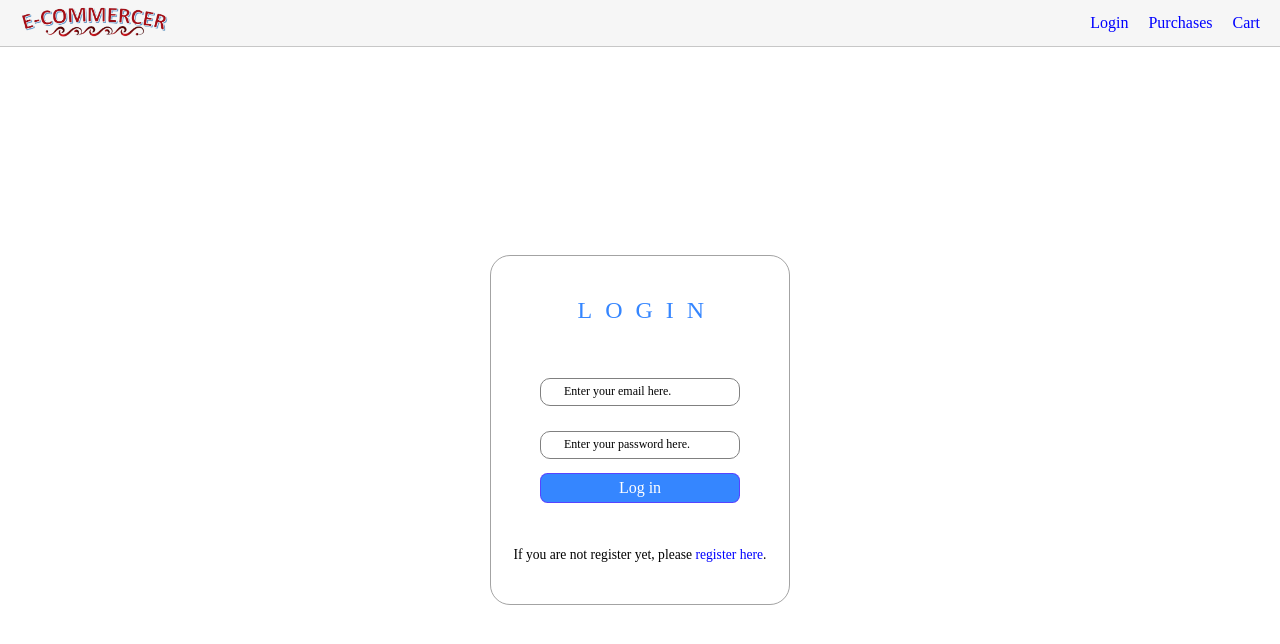
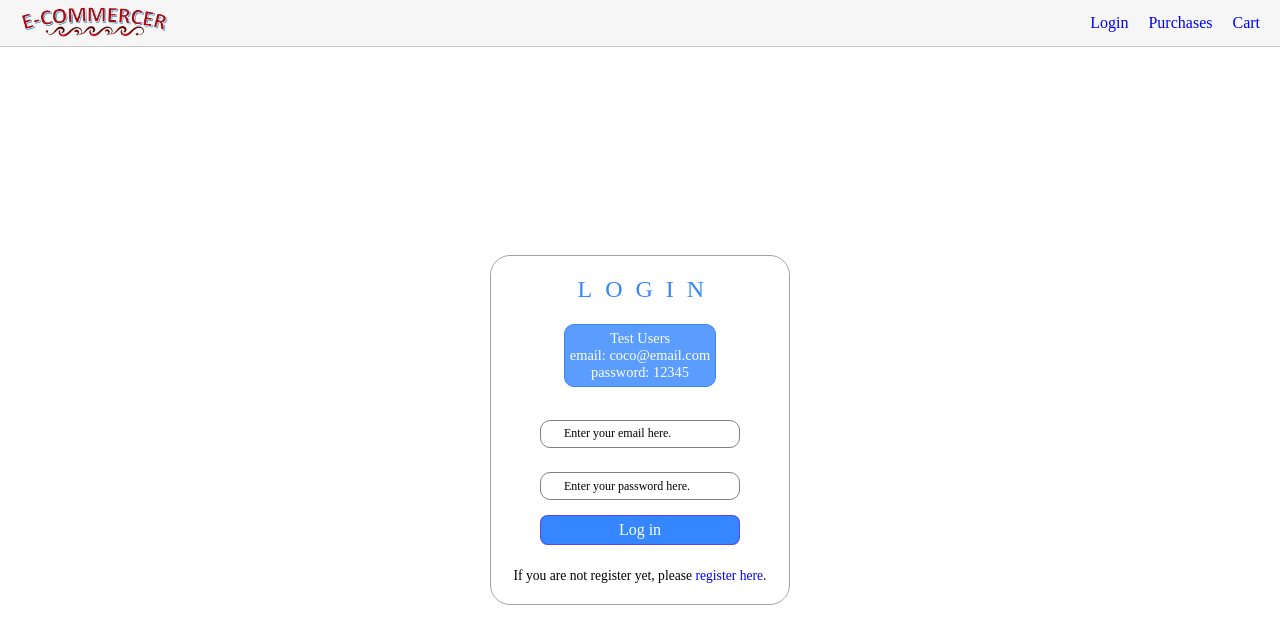
Before and after one commit to FernandoVG117/e-commerce_project, a React (Vite) app: page /#/login in a window 1280 px wide. Shown: the top 644 px of the page. Built offline with nearby package versions, Linux system fonts and the light colour scheme; a web font is replaced by a local one.

Commit message:
v0.8.0 add userTest in Login

```diff
--- a/package.json
+++ b/package.json
@@ -1,7 +1,7 @@
 {
   "name": "ent-6-react",
   "private": true,
-  "version": "0.7.6",
+  "version": "0.8.0",
   "type": "module",
   "scripts": {
     "dev": "vite",
--- a/src/pages/Login.jsx
+++ b/src/pages/Login.jsx
@@ -38,6 +38,13 @@ const Login = () => {
               :
           <div className='login__container'>
             <h2 className='login__title'><span>LOGIN</span></h2>
+
+            <div className='login__test'>
+              <span>Test Users</span>
+              <span>email: coco@email.com</span>
+              <span>password: 12345</span>
+            </div>
+
             <form onSubmit={handleSubmit(submit)} className='login__form'>
 
             {/*
--- a/src/pages/styles/login.css
+++ b/src/pages/styles/login.css
@@ -16,7 +16,7 @@
     height: 350px;
     border: 1px solid #848484be;
     border-radius: 20px;
-    padding: 20px;
+    padding: 10px;
 }
 .login__form {
     display: flex;
@@ -91,3 +91,14 @@
     font-size: 0.85rem;
     text-align: center;
 }
+.login__test {
+    display: flex;
+    flex-direction: column;
+    text-align: center;
+    padding: 5px;
+    background-color: #5b9dff;
+    border: 1px solid #3586ff;
+    color: #ffffff;
+    font-size: 0.9rem;
+    border-radius: 10px;
+}
```
